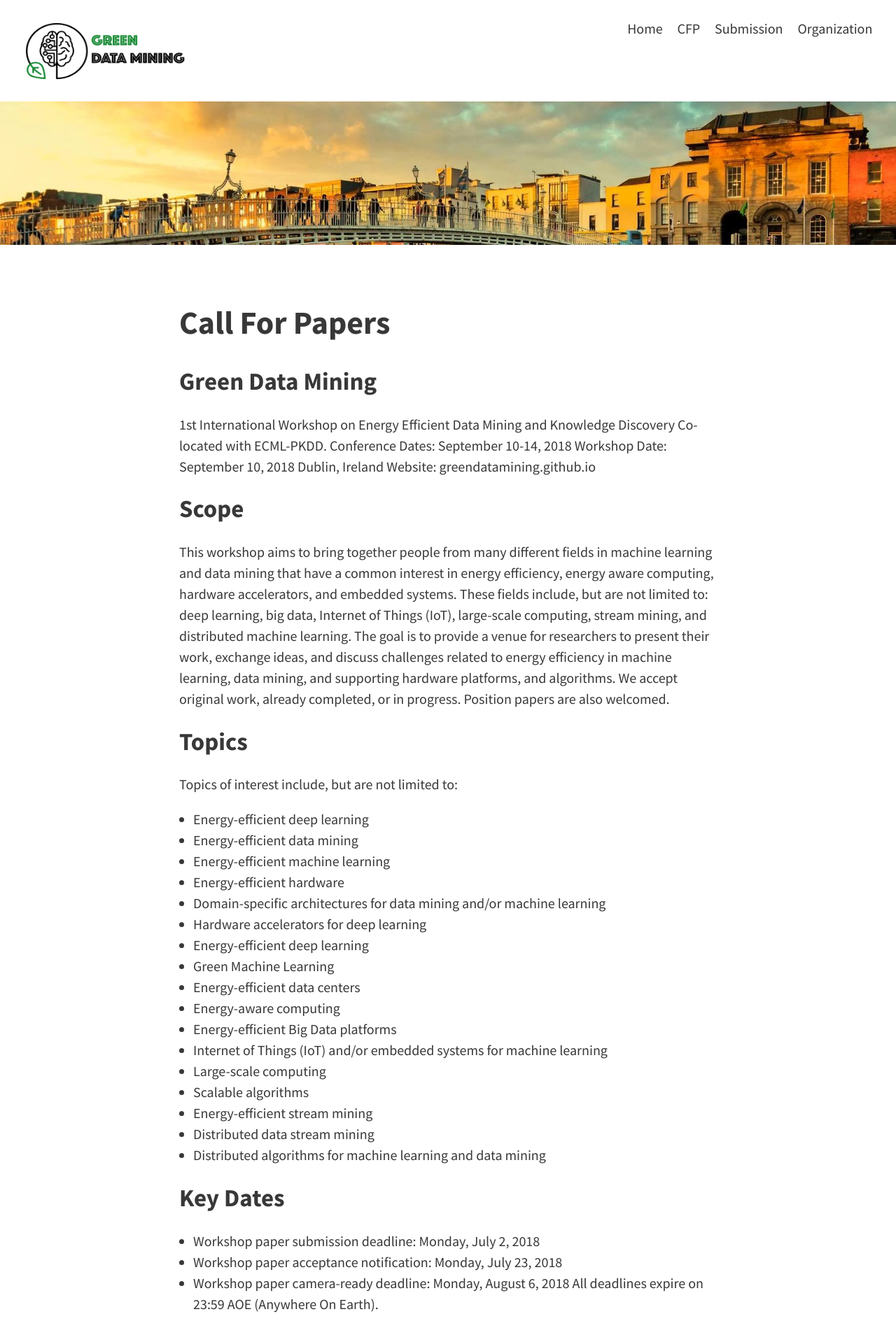
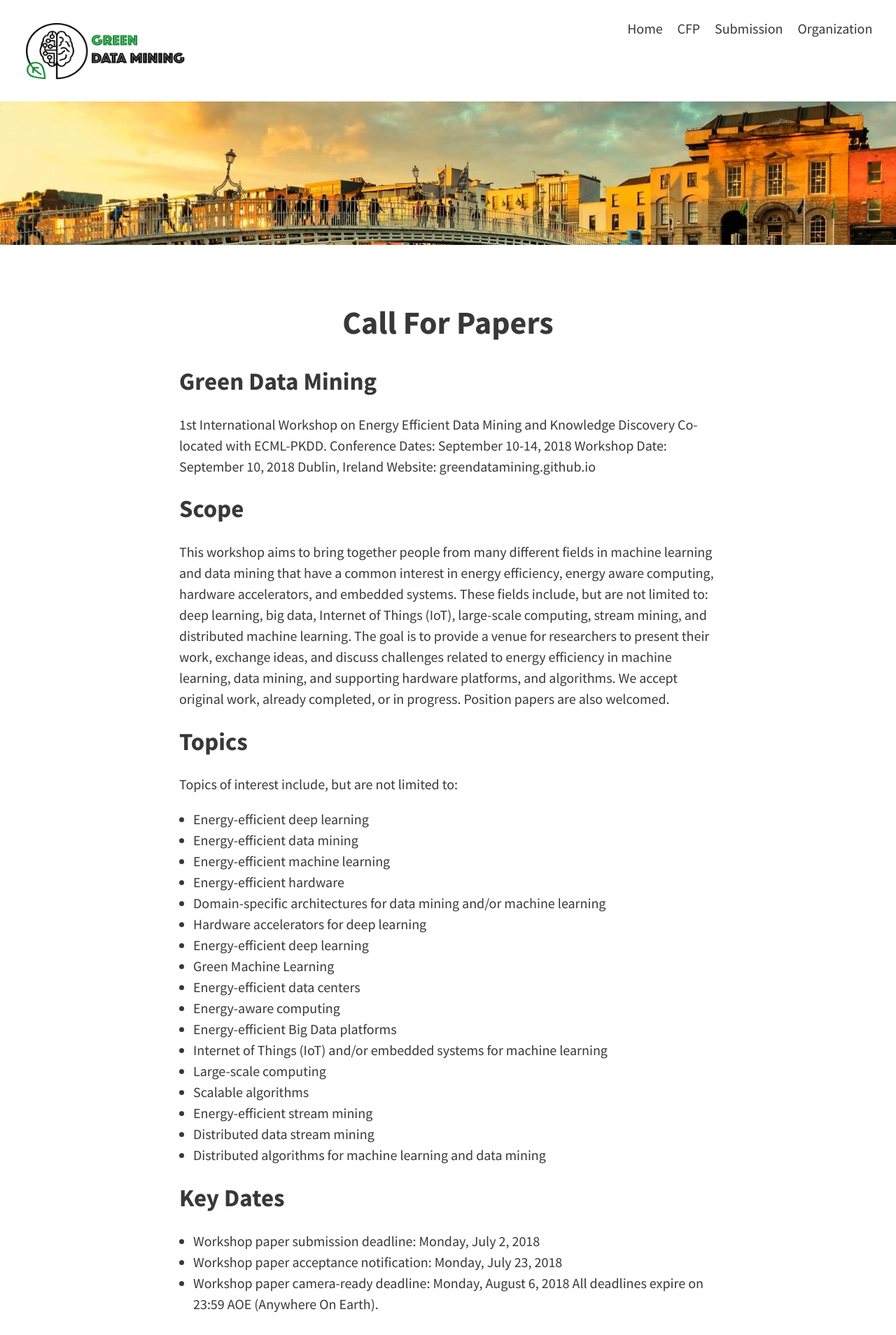
Before and after one commit to greendatamining/greendatamining18, a Jekyll site: the page built from pages/CFP.md, in a window 1280 px wide. Shown: the top 1908 px of the page at 70% size. Built offline with Jekyll 4.4.1, drawn with Linux system fonts in a browser that asks for light colours.

Commit message:
Update CFP.md

```diff
--- a/pages/CFP.md
+++ b/pages/CFP.md
@@ -4,7 +4,8 @@ title: CFP
 permalink: /cfp/
 feature-img: "assets/img/workshop/dublin.jpg"
 ---
-# Call For Papers
+<h1 style="text-align: center">Call For Papers</h1>
+
 ## Green Data Mining
 1st International Workshop on Energy Efficient Data Mining and Knowledge Discovery
 Co-located with ECML-PKDD.
```
